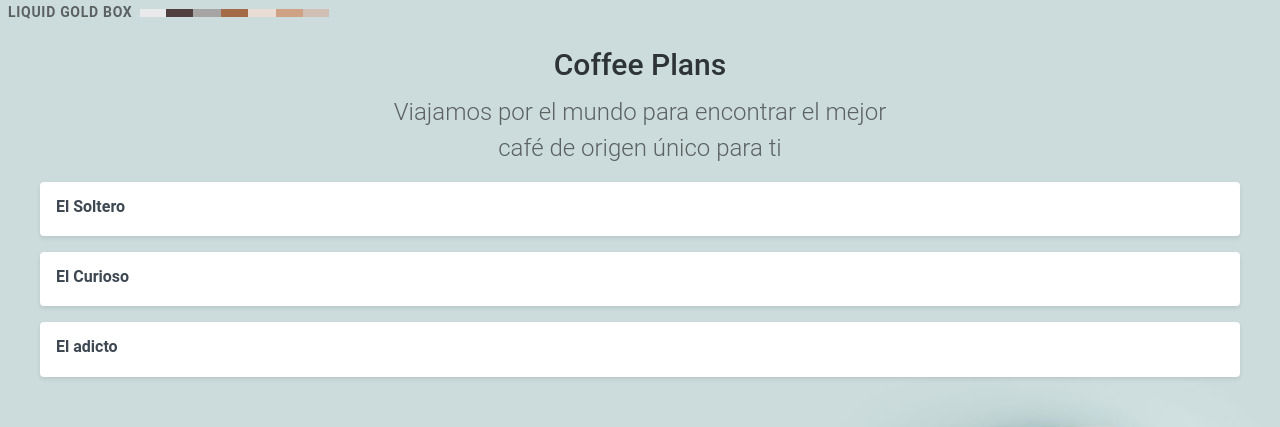
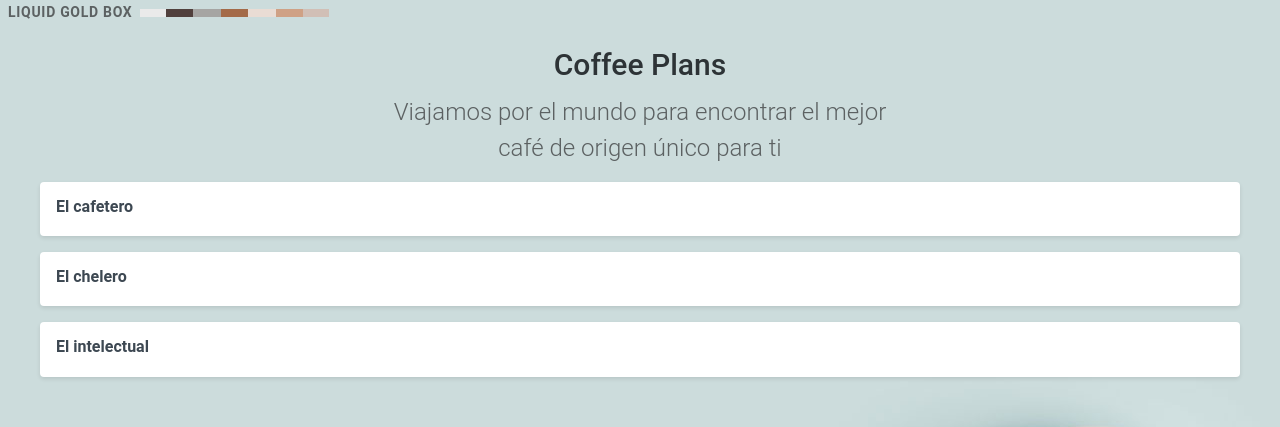
Before and after one commit to pipolar/DADM, a Vue app: page / in a window 1280 px wide. Shown: the top 427 px of the page. Built offline with nearby package versions, Linux system fonts and the light colour scheme.

Commit message:
⭐S0303 Propeties

```diff
--- a/src/App.vue
+++ b/src/App.vue
@@ -1,4 +1,8 @@
-<script setup></script>
+<script setup>
+import { ref } from 'vue';
+import planItem from './components/plan-item.vue';
+const plans = ref(['El cafetero', 'El chelero', 'El intelectual']);
+</script>
 
 <template>
   <header>
@@ -16,27 +20,7 @@
     </h2>
 
     <div class="plans">
-      <div class="plan">
-        <div class="description">
-          <span class="title">
-            El Soltero
-          </span>
-        </div>
-      </div>
-      <div class="plan">
-        <div class="description">
-          <span class="title">
-            El Curioso
-          </span>
-        </div>
-      </div>
-      <div class="plan">
-        <div class="description">
-          <span class="title">
-            El adicto
-          </span>
-        </div>
-      </div>
+      <planItem v-for="plan in plans" :key="plan" :name="plan" />
     </div>
   </div>
 </template>
--- /dev/null
+++ b/src/components/plan-item.vue
@@ -0,0 +1,24 @@
+<template>
+  <div class="plan">
+    <div class="description">
+      <span class="title">
+        {{ name }}
+      </span>
+    </div>
+  </div>
+</template>
+
+<script setup>
+// Usando un macro para
+// definir las props
+defineProps({
+    name: {
+        type: String,
+        required: true
+    }
+});
+</script>
+
+<style lang="scss" scoped>
+
+</style>
```
